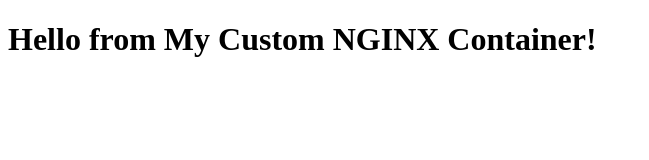
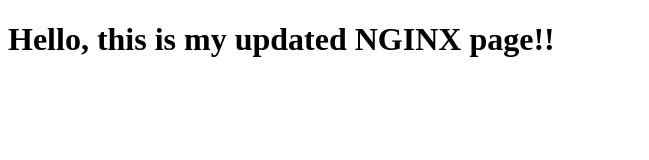
Before and after one commit to mohancloudpro/ci-cd-docker-demo, a plain HTML site: page index.html in a window 1280 px wide. Shown: the whole page, without its empty margins (0-649 px from the left). Drawn offline with Linux system fonts and the light colour scheme.

Commit message:
Updated index.html with new content

```diff
--- a/index.html
+++ b/index.html
@@ -5,6 +5,6 @@
     <title>My Custom NGINX Page</title>
 </head>
 <body>
-    <h1>Hello from My Custom NGINX Container!</h1>
+    <h1>Hello, this is my updated NGINX page!!</h1>
 </body>
 </html>
```
